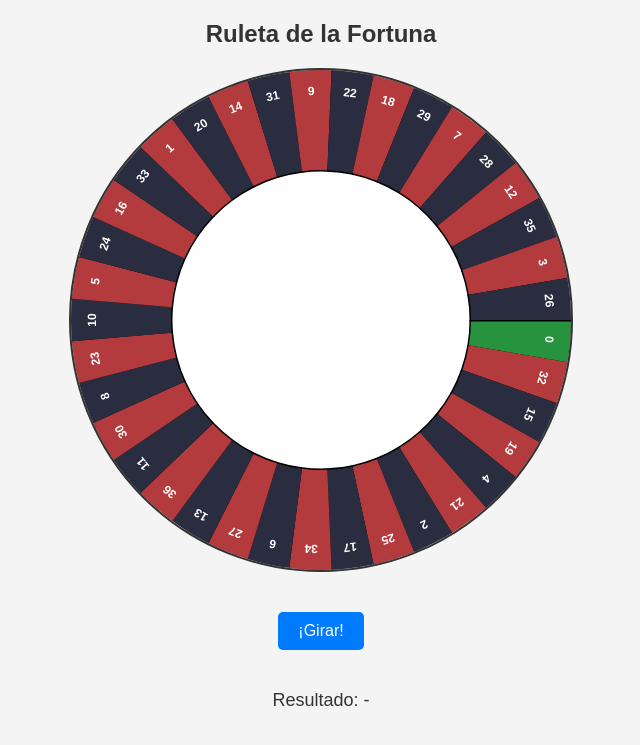
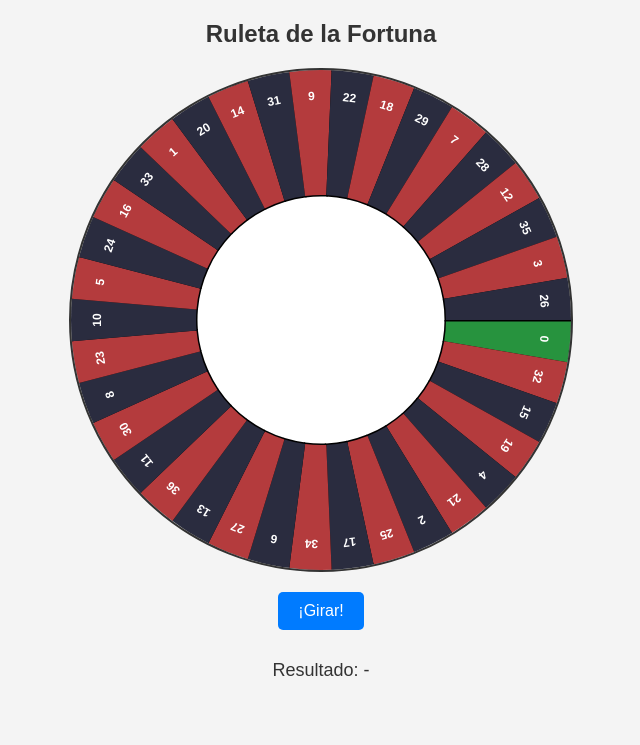
Before and after one commit to JoahnU/ING-DATOS-2024-2, a Flask app: template App/templates/Ruleta.html in a window 1280 px wide. Shown: the top 745 px of the page, without its empty margins (319-959 px from the left). Run offline with Flask 3, Linux system fonts and the light colour scheme; the template is opened without the code that fills it, so the values that code supplies are empty.

Commit message:
correccion de detalles menores

```diff
--- a/App/templates/Ruleta.html
+++ b/App/templates/Ruleta.html
@@ -20,7 +20,7 @@
     }
 
     #canvas {
-      margin: 20px auto;
+      margin: 10px auto;
       display: block;
       background-color: #fff;
       border: 2px solid #333;
@@ -35,7 +35,7 @@
       border: none;
       border-radius: 5px;
       cursor: pointer;
-      margin: 20px 0;
+      margin: 10px 0;
     }
 
     #spin:hover {
@@ -68,15 +68,6 @@
 
     document.getElementById("spin").addEventListener("click", spin);
 
-    function byte2Hex(n) {
-      var nybHexString = "0123456789ABCDEF";
-      return String(nybHexString.substr((n >> 4) & 0x0F,1)) + nybHexString.substr(n & 0x0F,1);
-    }
-
-    function RGB2Color(r,g,b) {
-      return '#' + byte2Hex(r) + byte2Hex(g) + byte2Hex(b);
-    }
-
     function getColor(item, maxitem) {
 
       const redNumbers = [1, 3, 5, 7, 9, 12, 14, 16, 18, 19, 21, 23, 25, 27, 30, 32, 34, 36];
@@ -103,8 +94,8 @@
       var canvas = document.getElementById("canvas");
       if (canvas.getContext) {
         var outsideRadius = 250;
-        var textRadius = 225;
-        var insideRadius = 150;
+        var textRadius = 220;
+        var insideRadius = 125;
 
         ctx = canvas.getContext("2d");
         ctx.clearRect(0, 0, 500, 500);
```
Lines whose indentation alone changed are shown as unchanged.
